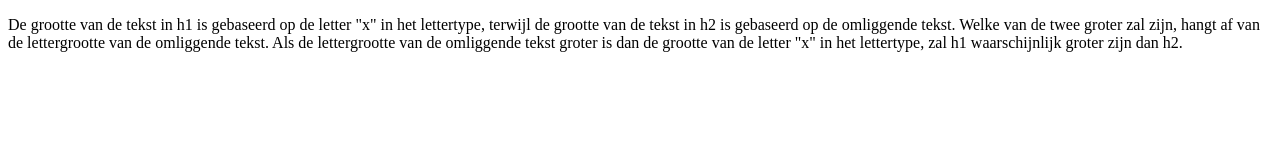
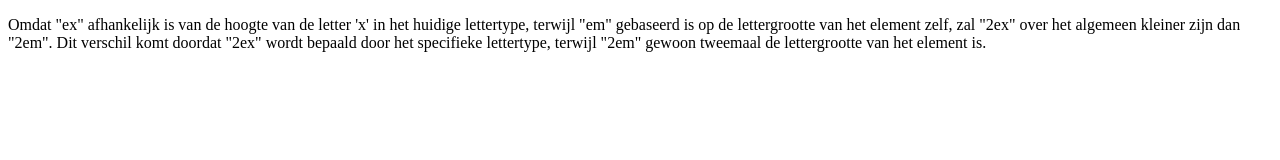
Before and after one commit to Gevorkbagdasarian/webdevelopment, a plain HTML site: page Labo 5/opdracht7.html in a window 1280 px wide. Drawn offline with Linux system fonts and the light colour scheme.

Commit message:
Update opdracht7.html

```diff
--- a/Labo 5/opdracht7.html
+++ b/Labo 5/opdracht7.html
@@ -5,11 +5,10 @@
     <title>opdracht7</title>
 </head>
 <body>
-<p>De grootte van de tekst in h1 is gebaseerd op de letter "x" in het lettertype,
-    terwijl de grootte van de tekst in h2 is gebaseerd op de omliggende tekst.
-    Welke van de twee groter zal zijn, hangt af van de lettergrootte van de omliggende tekst.
-    Als de lettergrootte van de omliggende tekst
-    groter is dan de grootte van de letter "x" in het lettertype,
-    zal h1 waarschijnlijk groter zijn dan h2. </p>
+<p>Omdat "ex" afhankelijk is van de hoogte van de letter 'x' in het huidige lettertype, terwijl "em"
+    gebaseerd is op de lettergrootte van het element zelf, zal "2ex" over het algemeen kleiner zijn
+    dan "2em". Dit verschil komt doordat "2ex" wordt bepaald door het specifieke lettertype, terwijl
+    "2em" gewoon tweemaal de lettergrootte van het element is.
+ </p>
 </body>
 </html>
```
